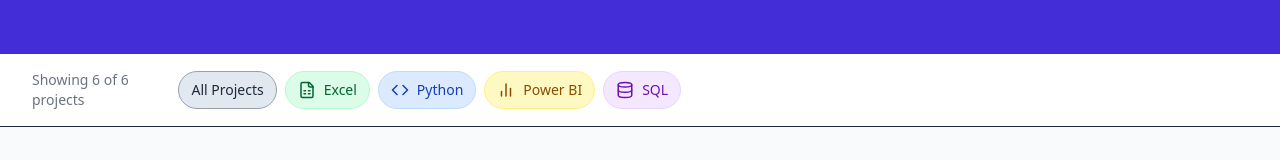
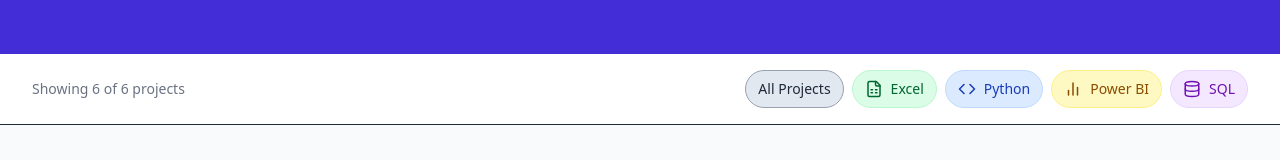
Before and after one commit to fgiorgia/my-website, a Next.js app: page /projects in a window 1280 px wide. Shown: the part 222-382 px from the top of the page. Built offline with nearby package versions, Linux system fonts and the light colour scheme; no server answers.

Commit message:
Fix filter section position for desktop

```diff
--- a/pages/projects/index.tsx
+++ b/pages/projects/index.tsx
@@ -120,10 +120,10 @@ const Projects: NextPage<ProjectsPageProps> = ({ projects }) => {
       <div className="bg-white border-b">
         <div className="container-wide py-4">
           <div className="flex flex-col md:flex-row items-start md:items-center justify-between gap-3">
-            <div className="text-sm text-gray-500">
+            <div className="text-sm text-gray-500 order-2 md:order-1">
               Showing {filteredProjects.length} of {projects.length} projects
             </div>
-            <div className="flex flex-wrap gap-2 w-full">
+            <div className="flex flex-wrap gap-2 w-full md:w-auto justify-start md:justify-end order-1 md:order-2">
               {categories.map((category) => (
                 <button
                   key={category}
```
